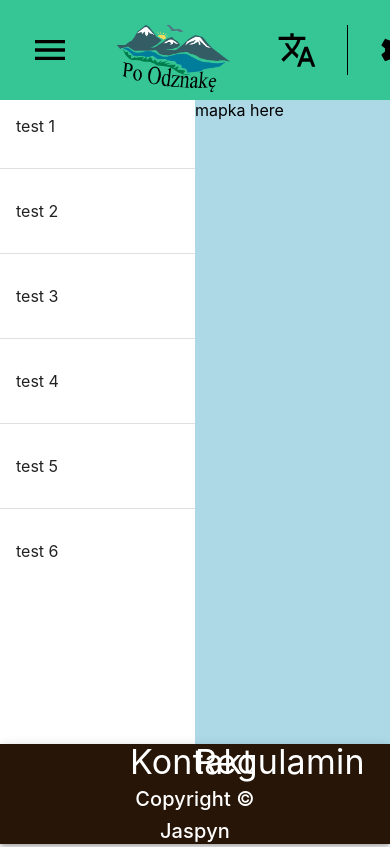
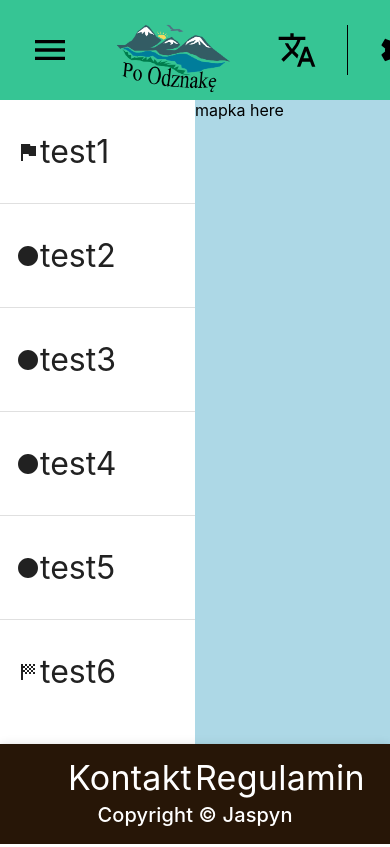
Before and after one commit to KyattPL/Po-Odznake, a React (Create React App) app in the folder frontend/: page / in a window 390 px wide. Shown: the top 847 px of the page. Built offline with nearby package versions, Linux system fonts and the light colour scheme.

Commit message:
Added tooltips for all header icon-buttons / changed footer to be correctly responsive / implemented basic planner structure

```diff
--- a/frontend/src/components/Footer/Footer.jsx
+++ b/frontend/src/components/Footer/Footer.jsx
@@ -11,8 +11,8 @@ function Footer() {
             <AppBar position="static" className="footer-appbar">
                 <Toolbar disableGutters className="footer-toolbar">
                     <Grid container>
-                        <Grid item xs={4} />
-                        <Grid item xs={4}>
+                        <Grid item xs={2} lg={4}/>
+                        <Grid item xs={8} lg={4}>
                             <Grid container>
                                 <Grid item xs={6}>
                                     <Typography align="center" variant="h4" className="footer-text">
@@ -31,7 +31,7 @@ function Footer() {
                                 </Grid>
                             </Grid>
                         </Grid>
-                        <Grid item xs={4} />
+                        <Grid item xs={2} lg={4}/>
                     </Grid>
                 </Toolbar>
             </AppBar>
--- a/frontend/src/components/Header/HeaderRegular/HeaderRegular.jsx
+++ b/frontend/src/components/Header/HeaderRegular/HeaderRegular.jsx
@@ -1,5 +1,6 @@
 import Box from "@mui/material/Box";
 import Button from "@mui/material/Button";
+import Tooltip from "@mui/material/Tooltip";
 
 import BookIcon from '@mui/icons-material/Book';
 import MilitaryTechIcon from '@mui/icons-material/MilitaryTech';
@@ -23,20 +24,28 @@ function HeaderRegular() {
                             {item}
                         </Button>
                     ))}
+                    <Tooltip title="Książeczka">
                         <Button className="header-button header-button-left">
                             <BookIcon className="header-icon-button" />
                         </Button>
+                    </Tooltip>
+                    <Tooltip title="Odznaki">
                         <Button className="header-button header-button-left">
                             <MilitaryTechIcon className="header-icon-button" />
                         </Button>
+                    </Tooltip>
                 </Box>
                 <Box sx={{ flexGrow: 1, justifyContent: 'flex-end', display: { xs: 'none', lg: 'flex' } }} className="header-button-box">
+                    <Tooltip title="Język">
                         <Button className="header-button header-button-right">
                             <TranslateIcon className="header-icon-button" />
                         </Button>
+                    </Tooltip>
+                    <Tooltip title="Ustawienia">
                         <Button className="header-button header-button-right">
                             <SettingsIcon className="header-icon-button" />
                         </Button>
+                    </Tooltip>
                 </Box>
             </Box>
         </>
--- a/frontend/src/components/Header/HeaderUserProfile/HeaderUserProfile.jsx
+++ b/frontend/src/components/Header/HeaderUserProfile/HeaderUserProfile.jsx
@@ -7,7 +7,7 @@ import PersonIcon from '@mui/icons-material/Person';
 function HeaderUserProfile() {
     return (
         <Box sx={{ flexGrow: 0 }} className="header-profile-box">
-            <Tooltip title="Your profile" className="header-profile-box">
+            <Tooltip title="Mój profil" className="header-profile-box">
                 <Button className="header-button">
                     <PersonIcon className="header-icon-button" />
                 </Button>
--- a/frontend/src/components/Main/Main.jsx
+++ b/frontend/src/components/Main/Main.jsx
@@ -9,7 +9,7 @@ function Main() {
     return (
         <Grid item xs={12}>
             <Grid container className="main-container">
-                <Planner />
+                <Planner points={['test1', 'test2', 'test3', 'test4', 'test5', 'test6']}/>
                 <Map />
             </Grid>
         </Grid>
--- a/frontend/src/components/Main/Planner/Planner.jsx
+++ b/frontend/src/components/Main/Planner/Planner.jsx
@@ -1,23 +1,28 @@
 import Box from "@mui/material/Box";
 import Divider from "@mui/material/Divider";
 import Grid from "@mui/material/Grid";
-import Paper from "@mui/material/Paper";
 import Stack from "@mui/material/Stack";
+
+import PlannerItem from "./PlannerItem/PlannerItem";
 
 import "../../../styles/Main/Planner/planner.css";
 
-function Planner() {
+function Planner(props) {
+
+    const routePoints = props.points;
+
     return (
-        <Grid item xs={6} sm={4} md={3} xl={2}>
+        <Grid item xs={6} sm={4} md={3} xl={2} className="planner-grid">
             <Box className="planner-container">
-                <Stack direction="column" spacing={2}
+                <Stack direction="column" spacing={2} overflow='auto' sx={{ mt: 2 }}
                     divider={<Divider orientation="horizontal" flexItem />}>
-                    <Paper elevation={0} sx={{ padding: 2, mt: 1 }}>test 1</Paper>
-                    <Paper elevation={0} sx={{ padding: 2 }}>test 2</Paper>
-                    <Paper elevation={0} sx={{ padding: 2 }}>test 3</Paper>
-                    <Paper elevation={0} sx={{ padding: 2 }}>test 4</Paper>
-                    <Paper elevation={0} sx={{ padding: 2 }}>test 5</Paper>
-                    <Paper elevation={0} sx={{ padding: 2 }}>test 6</Paper>
+                    {routePoints.map((point, index) => {
+                        switch (index) {
+                            case 0: return <PlannerItem point={point} pos="start" />;
+                            case routePoints.length - 1: return <PlannerItem point={point} pos="end" />;
+                            default: return <PlannerItem point={point} pos="mid" />;
+                        }
+                    })}
                 </Stack>
             </Box>
         </Grid>
--- /dev/null
+++ b/frontend/src/components/Main/Planner/PlannerItem/PlannerItem.jsx
@@ -0,0 +1,28 @@
+import Paper from "@mui/material/Paper";
+import Typography from "@mui/material/Paper";
+
+import CircleIcon from '@mui/icons-material/Circle';
+import FlagIcon from '@mui/icons-material/Flag';
+import SportsScoreIcon from '@mui/icons-material/SportsScore';
+
+function PlannerItem(props) {
+
+    let icon = null;
+
+    switch (props.pos) {
+        case "start": icon = <FlagIcon className="planner-item-text"/>; break;
+        case "end": icon = <SportsScoreIcon className="planner-item-text"/>; break;
+        default: icon = <CircleIcon className="planner-item-text"/>; break;
+    }
+
+    return (
+        <Paper elevation={0} sx={{ padding: 2 }} className="planner-item">
+            {icon}
+            <Typography align="center" variant="body1" className="planner-item-text">
+                {props.point}
+            </Typography>
+        </Paper>
+    );
+}
+
+export default PlannerItem;
--- a/frontend/src/styles/Main/Planner/planner.css
+++ b/frontend/src/styles/Main/Planner/planner.css
@@ -1,4 +1,18 @@
+.planner-grid {
+    max-height: 100%;
+}
+
 .planner-container {
     background-color: white;
-    height: 100%;
+    max-height: 100%;
+    overflow: auto;
 }
+
+.planner-item {
+    display: flex;
+    align-items: center;
+}
+
+.planner-item-text {
+    font-size: 32px;
+}
```
Lines whose indentation alone changed are shown as unchanged.
